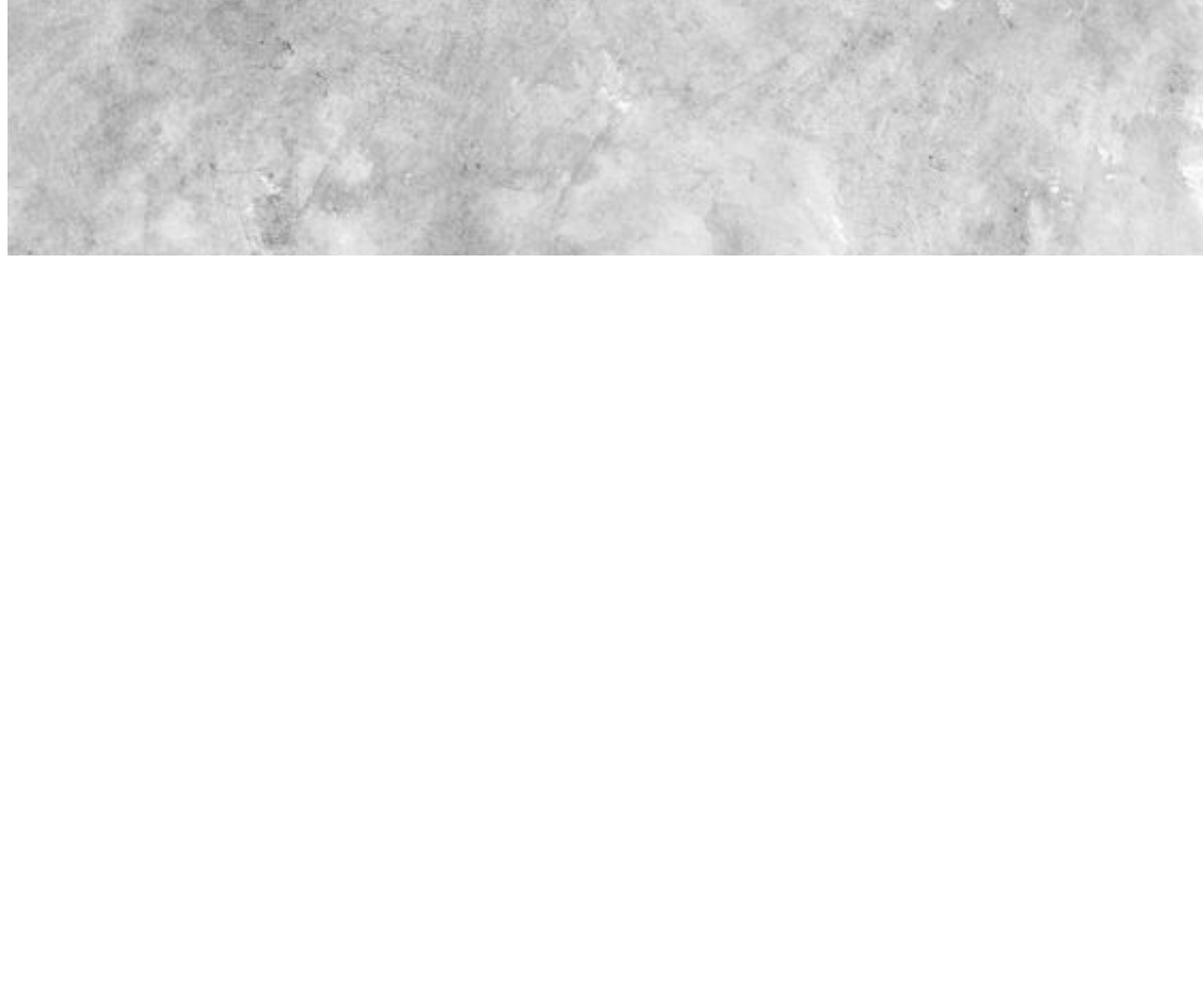
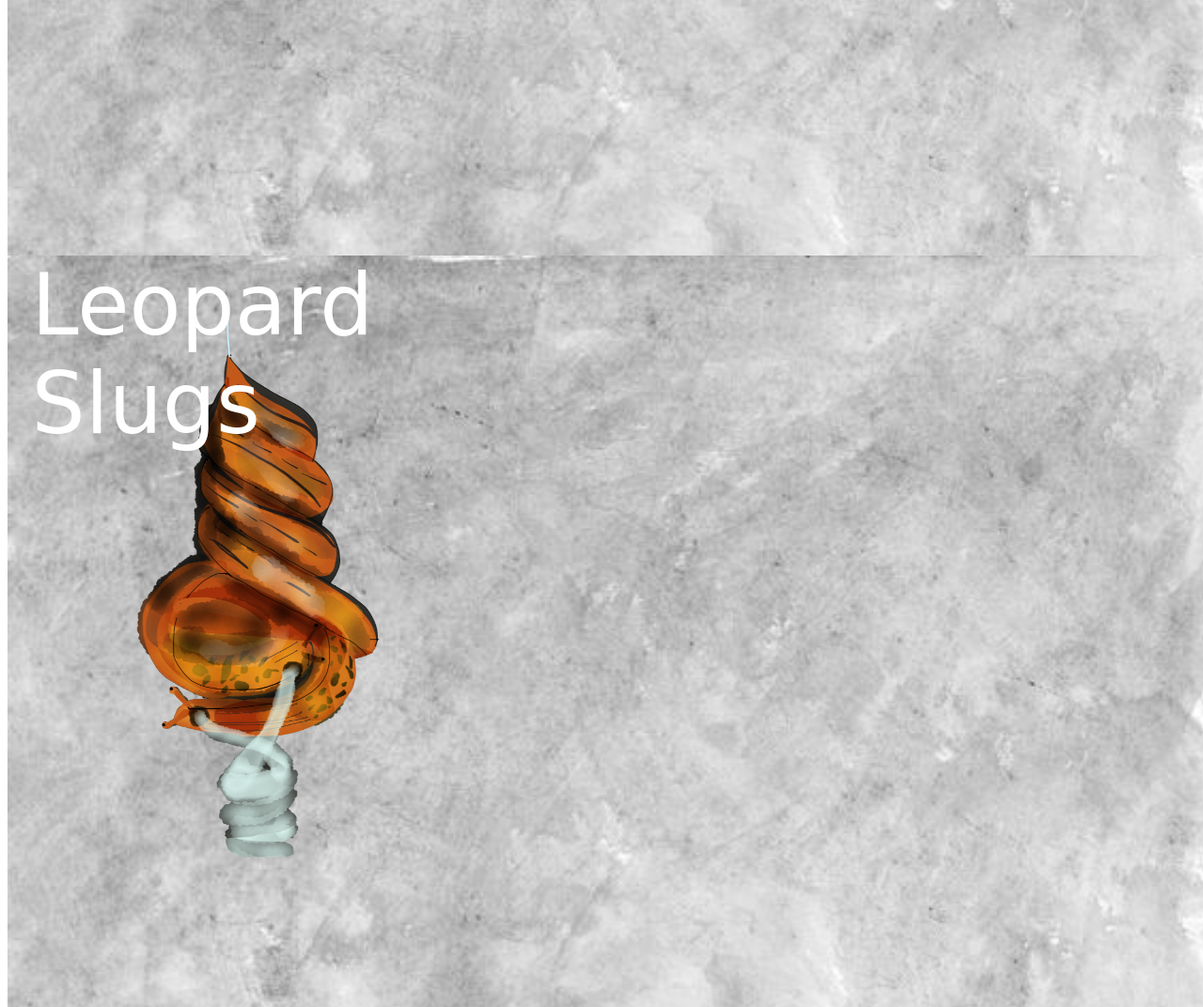
Before and after one commit to mojopi/rachel-gregory, a plain HTML site: page index.html in a window 1280 px wide. Shown: the part 2928-4000 px from the top of the page at 94% size. Before the commit the page ends 3200 px from the top, so only its background shows below. Drawn offline with Linux system fonts and the light colour scheme; a web font is replaced by a local one.

Commit message:
adding leopard slug animation

```diff
--- a/index.html
+++ b/index.html
@@ -64,6 +64,12 @@
         background-image: url(grey-watercolor.png);
     }
 
+
+    #e {
+        top: 400%;
+        background-image: url(grey-watercolor.png);
+    }
+
     section {
         position: absolute;
         height: 100%;
@@ -115,6 +121,8 @@
         left: 50%;
     }
 
+
+
     @-webkit-keyframes claw {
         0% {
             background-image: url(fiddler1.png);
@@ -133,12 +141,45 @@
             background-image: url(fiddler2.png);
         }
 
-
-
-
         100% {
             background-image: url(fiddler2.png);
         }
+    }
+
+    #slug {
+        top:8%;
+        width: 500px;
+        height: 580px;
+        background-image: url("leopard-slug.png");
+        background-size: contain;
+        background-repeat: no-repeat;
+        background-position: center;
+        animation: spin 4s infinite;
+        transition-timing-function: ease-in-out;
+        position: absolute;
+    }
+
+
+    @-webkit-keyframes spin {
+
+        0% {
+            left:0%;
+
+            transform: rotate(1deg);
+        }
+
+        50% {
+            left:2%;
+            transform: rotate(-1deg);
+        }
+
+        100% {
+            left:0%;
+
+            transform: rotate(1deg);
+        }
+
+
     }
 
 
@@ -166,7 +207,7 @@
 
         #fiddler {
             left: 25%;
-            top:0%;
+            top: 0%;
         }
     }
     </style>
@@ -204,6 +245,13 @@
         <p></p>
     </div>
     <div id="fiddler"></div>
+</section>
+<section id="e">
+    <div class="text-box">
+        <span class="heading">Leopard Slugs</span>
+        <p></p>
+    </div>
+    <div id="slug"></div>
 </section>
 <script type="text/javascript">
 //javascript for angler fish//
```
Also changed, not shown: leopard-slug.png (added).
